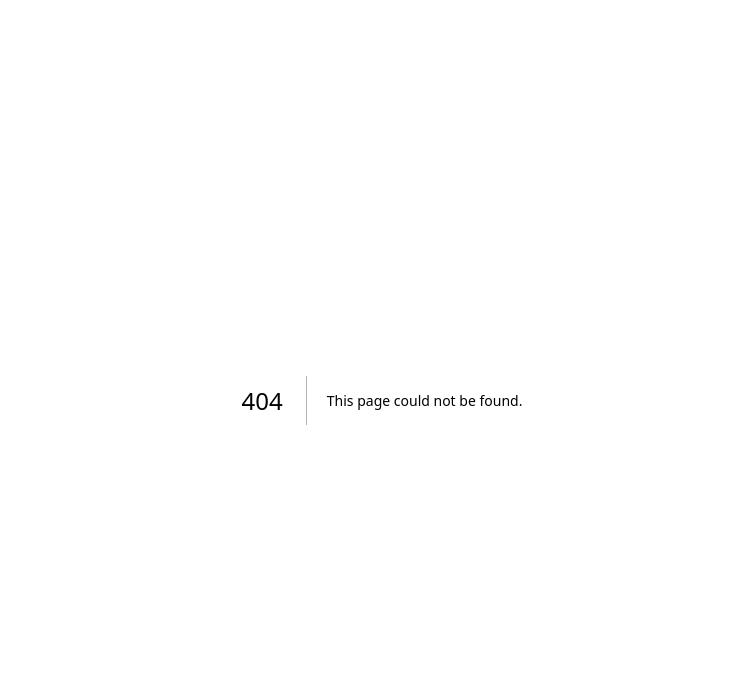
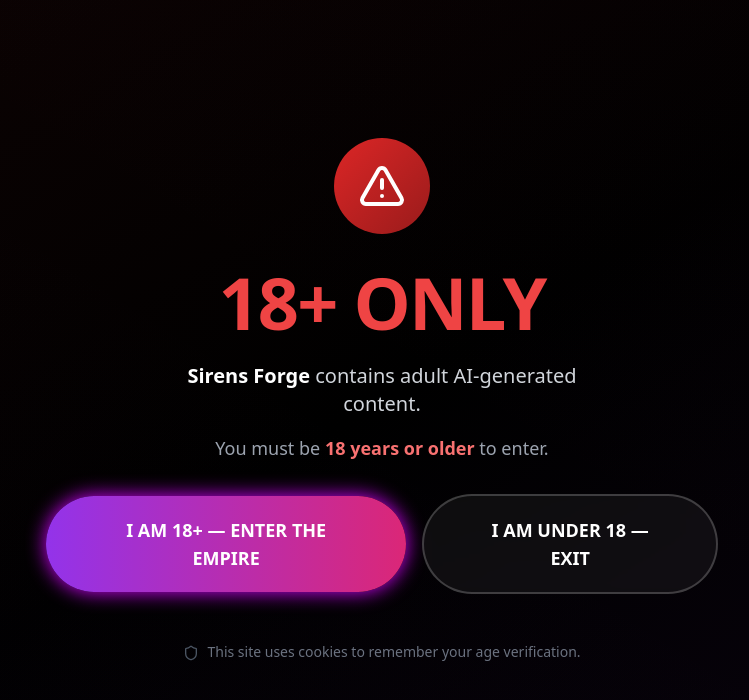
Before and after one commit to playfulorigins333/sirens-forge, a Next.js app: page /age-check in a window 1280 px wide. Before the commit this address had no page. Shown: the top 700 px of the page, without its empty margins (258-1007 px from the left). Built offline with nearby package versions, Linux system fonts and the light colour scheme.

Commit message:
Add age gate page

```diff
--- /dev/null
+++ b/app/age-check/page.tsx
@@ -0,0 +1,137 @@
+'use client';
+
+import { useEffect, useState } from 'react';
+import { useRouter } from 'next/navigation';
+import { motion } from 'framer-motion';
+import { Shield, AlertTriangle } from 'lucide-react';
+
+export default function AgeGate() {
+  const router = useRouter();
+  const [isEntering, setIsEntering] = useState(false);
+
+  const enter = () => {
+    setIsEntering(true);
+    localStorage.setItem('ageVerified', 'true');
+
+    setTimeout(() => {
+      router.replace('/landing');
+    }, 600);
+  };
+
+  const exit = () => {
+    window.location.href = 'https://www.google.com';
+  };
+
+  useEffect(() => {
+    if (localStorage.getItem('ageVerified') === 'true') {
+      router.replace('/landing');
+    }
+  }, [router]);
+
+  useEffect(() => {
+    const handleKeyPress = (e: KeyboardEvent) => {
+      if (e.key === 'Enter' && !isEntering) enter();
+    };
+    window.addEventListener('keydown', handleKeyPress);
+    return () => window.removeEventListener('keydown', handleKeyPress);
+  }, [isEntering]);
+
+  return (
+    <div className="min-h-screen bg-black text-white flex flex-col items-center justify-center p-4 sm:p-8 text-center relative overflow-hidden">
+      <div className="absolute inset-0 bg-gradient-to-br from-red-900/10 via-black to-purple-900/10" />
+      <motion.div
+        className="absolute inset-0 bg-gradient-to-tr from-purple-900/5 via-transparent to-pink-900/5"
+        animate={{ opacity: [0.3, 0.5, 0.3] }}
+        transition={{ duration: 4, repeat: Infinity, ease: "easeInOut" }}
+      />
+
+      <motion.div
+        initial={{ opacity: 0, scale: 0.9 }}
+        animate={{ opacity: 1, scale: 1 }}
+        transition={{ duration: 0.5 }}
+        className="relative z-10 max-w-2xl w-full"
+      >
+        <motion.div
+          initial={{ scale: 0 }}
+          animate={{ scale: 1 }}
+          transition={{ delay: 0.2, type: "spring", stiffness: 200 }}
+          className="mb-8 inline-block"
+        >
+          <div className="w-24 h-24 mx-auto bg-gradient-to-br from-red-600 to-red-800 rounded-full flex items-center justify-center glow-red">
+            <AlertTriangle className="w-12 h-12 text-white" />
+          </div>
+        </motion.div>
+
+        <motion.h1
+          initial={{ opacity: 0, y: 20 }}
+          animate={{ opacity: 1, y: 0 }}
+          transition={{ delay: 0.3 }}
+          className="text-5xl sm:text-6xl md:text-7xl font-bold mb-6 text-red-500 tracking-tight"
+        >
+          18+ ONLY
+        </motion.h1>
+
+        <motion.div
+          initial={{ opacity: 0, y: 20 }}
+          animate={{ opacity: 1, y: 0 }}
+          transition={{ delay: 0.4 }}
+          className="mb-8 space-y-4"
+        >
+          <p className="text-lg sm:text-xl text-gray-300 max-w-md mx-auto leading-relaxed">
+            <span className="font-bold text-white">Sirens Forge</span> contains adult AI-generated content.
+          </p>
+          <p className="text-base sm:text-lg text-gray-400 max-w-lg mx-auto">
+            You must be <span className="text-red-400 font-bold">18 years or older</span> to enter.
+          </p>
+        </motion.div>
+
+        <motion.div
+          initial={{ opacity: 0, y: 20 }}
+          animate={{ opacity: 1, y: 0 }}
+          transition={{ delay: 0.5 }}
+          className="flex flex-col sm:flex-row gap-4 justify-center items-center"
+        >
+          <motion.button
+            onClick={enter}
+            disabled={isEntering}
+            whileHover={{ scale: 1.05 }}
+            whileTap={{ scale: 0.95 }}
+            className="w-full sm:w-auto px-8 sm:px-12 py-4 sm:py-5 bg-gradient-to-r from-purple-600 to-pink-600 text-white font-bold text-base sm:text-lg rounded-full hover:from-purple-700 hover:to-pink-700 transition-all glow-purple disabled:opacity-50 disabled:cursor-not-allowed shadow-2xl"
+          >
+            {isEntering ? (
+              <span className="flex items-center justify-center gap-2">
+                <motion.div
+                  animate={{ rotate: 360 }}
+                  transition={{ duration: 1, repeat: Infinity, ease: "linear" }}
+                  className="w-5 h-5 border-2 border-white border-t-transparent rounded-full"
+                />
+                ENTERING...
+              </span>
+            ) : (
+              'I AM 18+ — ENTER THE EMPIRE'
+            )}
+          </motion.button>
+
+          <motion.button
+            onClick={exit}
+            whileHover={{ scale: 1.05 }}
+            whileTap={{ scale: 0.95 }}
+            className="w-full sm:w-auto px-8 sm:px-12 py-4 sm:py-5 bg-white/5 backdrop-blur-sm border-2 border-white/20 text-white font-bold text-base sm:text-lg rounded-full hover:bg-white/10 transition-all"
+          >
+            I AM UNDER 18 — EXIT
+          </motion.button>
+        </motion.div>
+
+        <motion.div
+          initial={{ opacity: 0 }}
+          animate={{ opacity: 1 }}
+          transition={{ delay: 0.7 }}
+          className="mt-12 text-xs sm:text-sm text-gray-500 max-w-xl mx-auto"
+        >
+          <Shield className="w-4 h-4 inline-block mr-2 text-gray-600" />
+          This site uses cookies to remember your age verification.
+        </motion.div>
+      </motion.div>
+    </div>
+  );
+}
```
